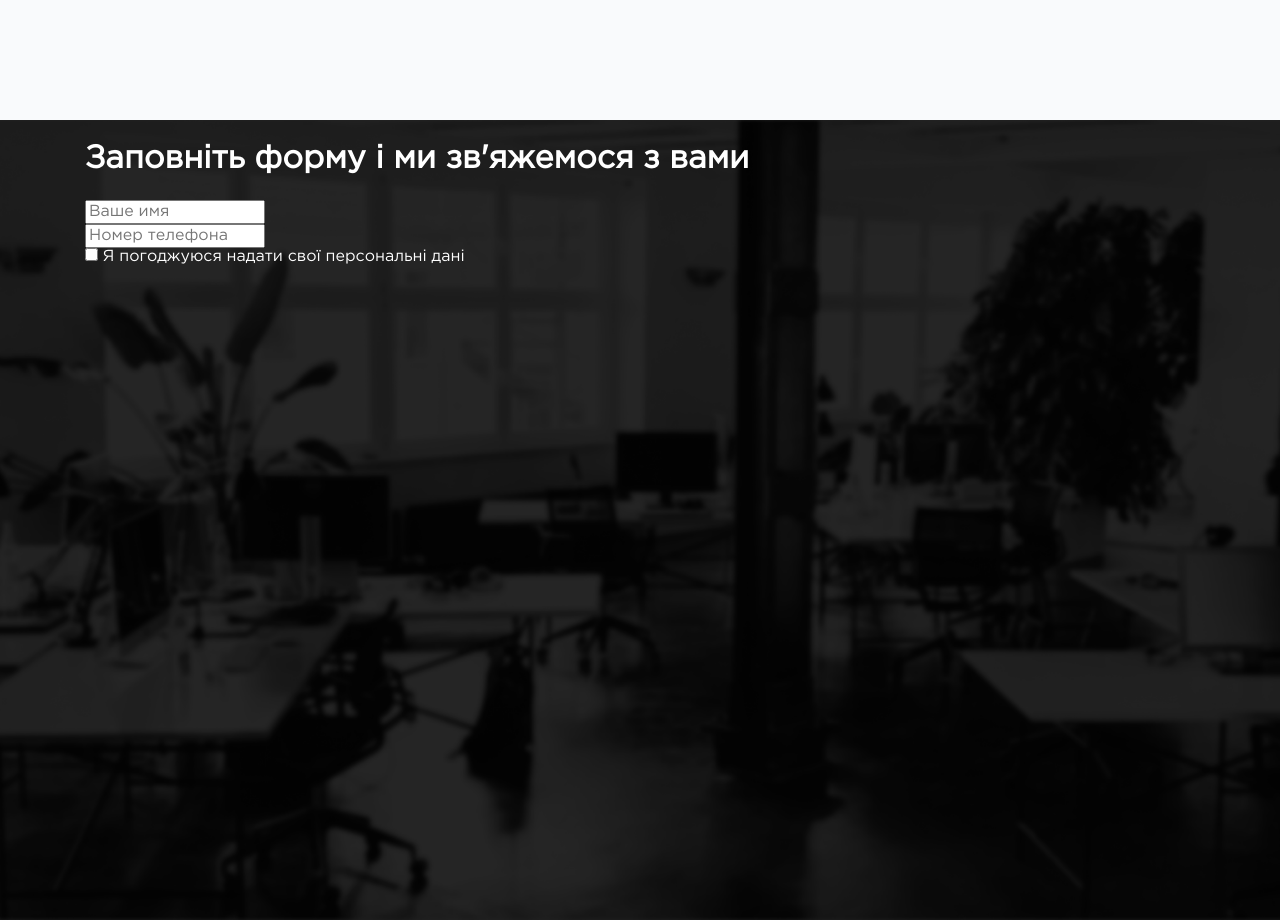
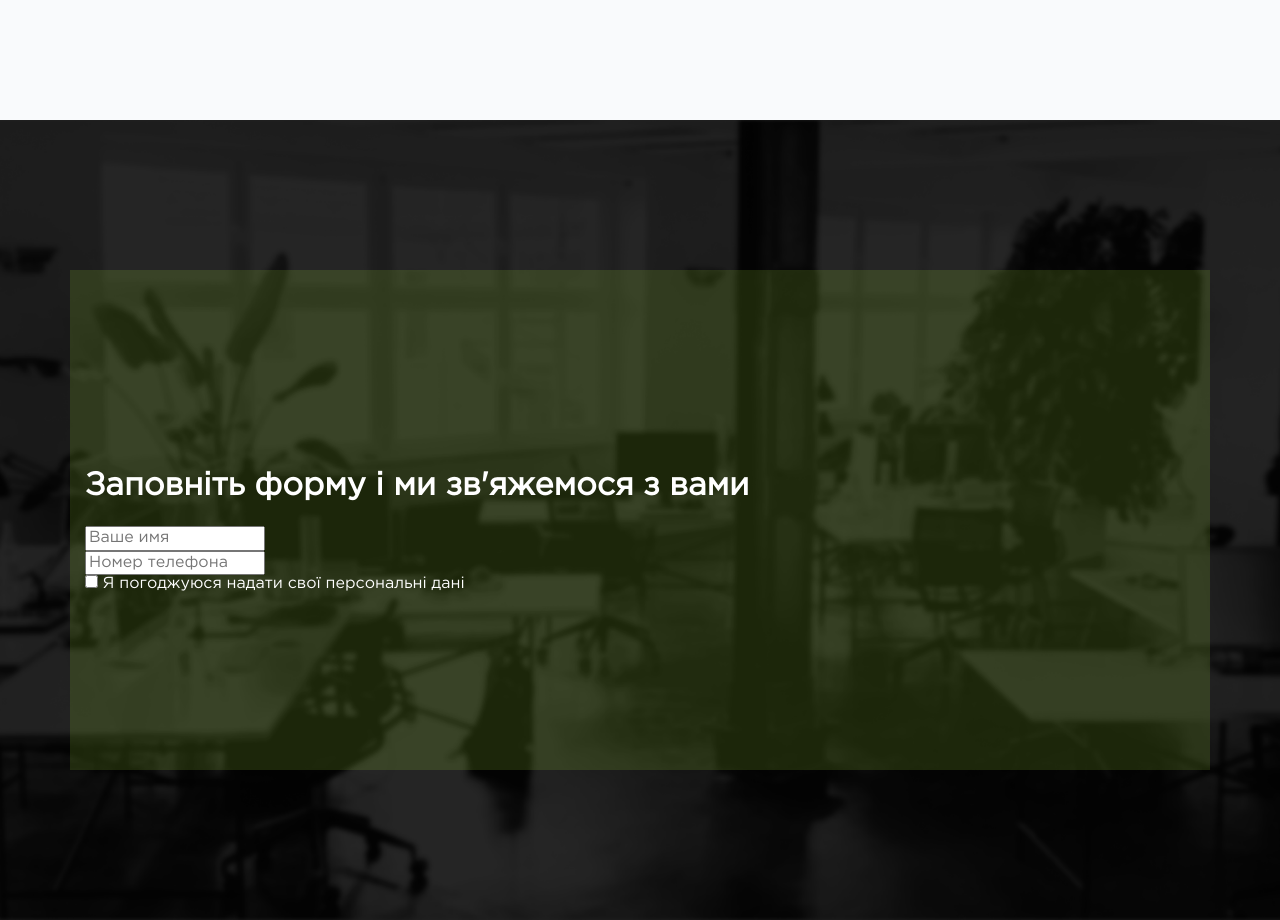
Before and after one commit to mickmihalich/2022.12.05_ProCode, a plain HTML site: page index.html in a window 1280 px wide. Shown: the part 2380-3300 px from the top of the page. Drawn offline with nearby package versions, Linux system fonts and the light colour scheme.

Commit message:
form center

```diff
--- a/styles/main.css
+++ b/styles/main.css
@@ -683,10 +683,17 @@ svg:hover > path {
 
 	display: flex;
 	flex-direction: column;
+	justify-content: center;
 }
 
 .form {
 	height: max(50vh, 500px);
+
+	display: flex;
+	flex-direction: column;
+	justify-content: center;
+
+	background-color: rgba(153, 205, 50, 0.171);
 }
 
 
```
